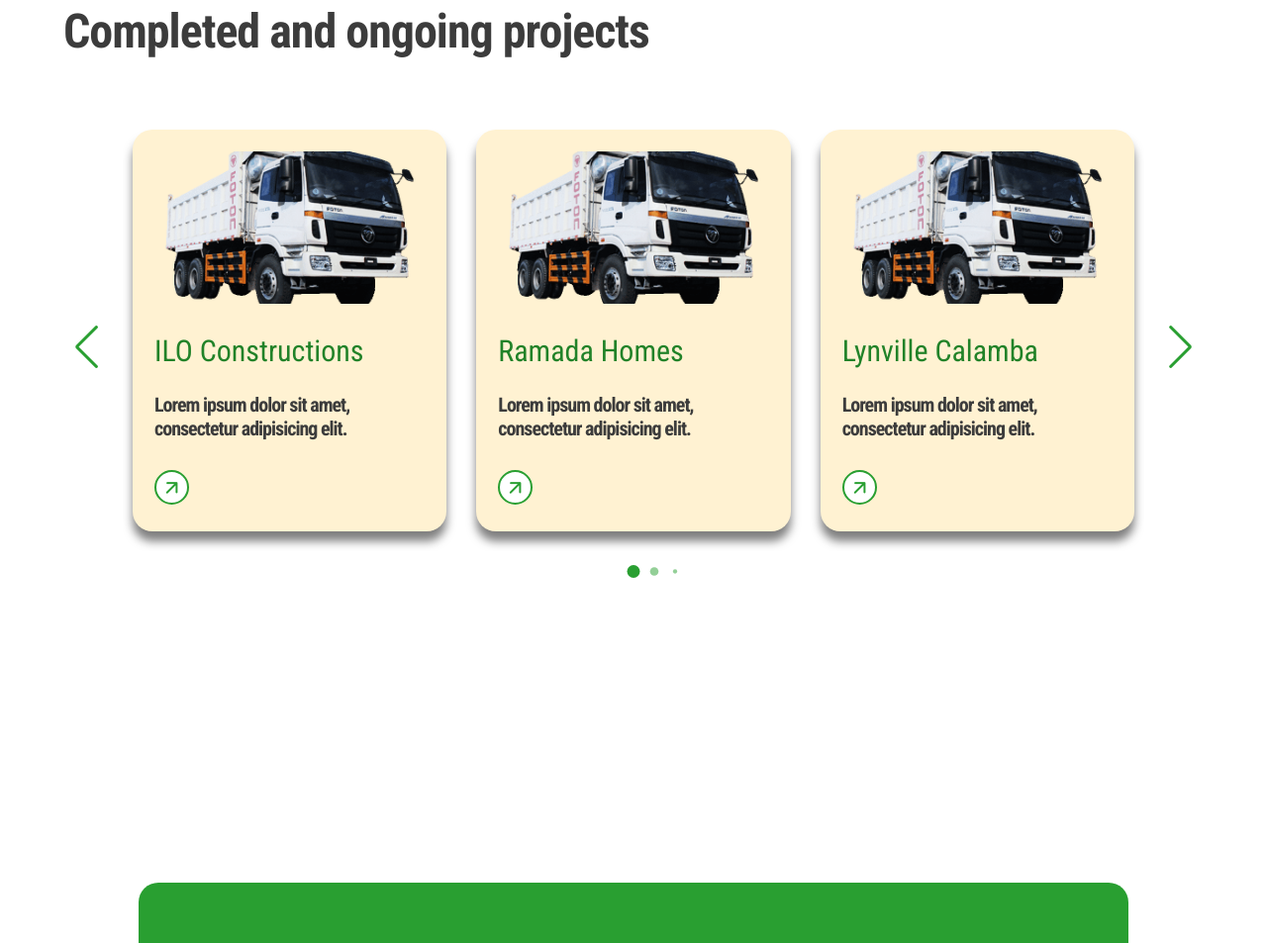
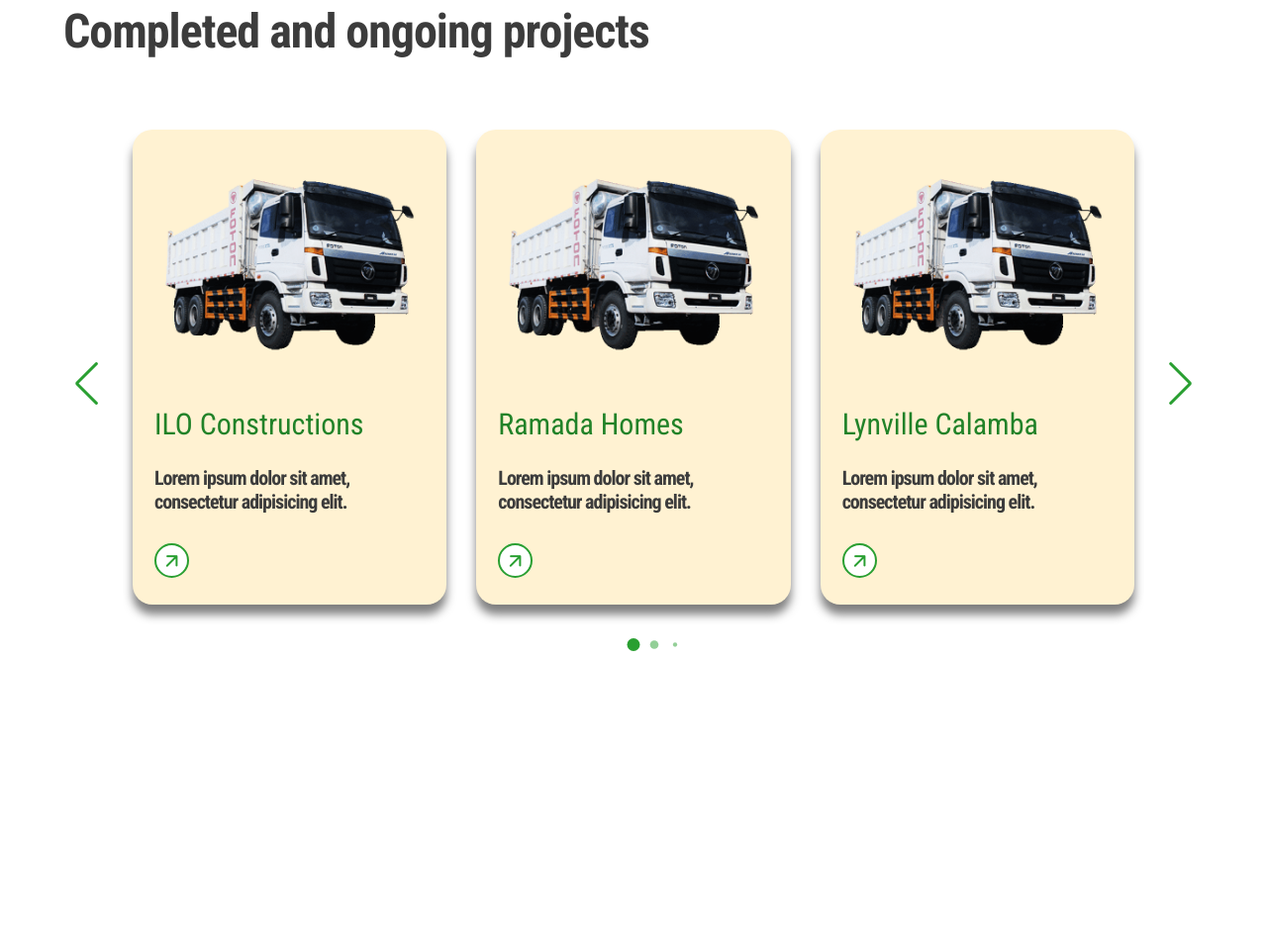
Before and after one commit to ianvelesrubio/leinel-trucking-proposed, a plain HTML site: page index.html in a window 1280 px wide. Shown: the part 2747-3700 px from the top of the page at 99% size. Drawn offline with nearby package versions, Linux system fonts and the light colour scheme.

Commit message:
Update design.css

```diff
--- a/design.css
+++ b/design.css
@@ -141,7 +141,6 @@ a:hover, a:active {
 }
 .card-list .card-link .card-image {
   width: 100%;
-  aspect-ratio: 16 / 9;
   object-fit: cover;
   border-radius: 20px;
 }
```
